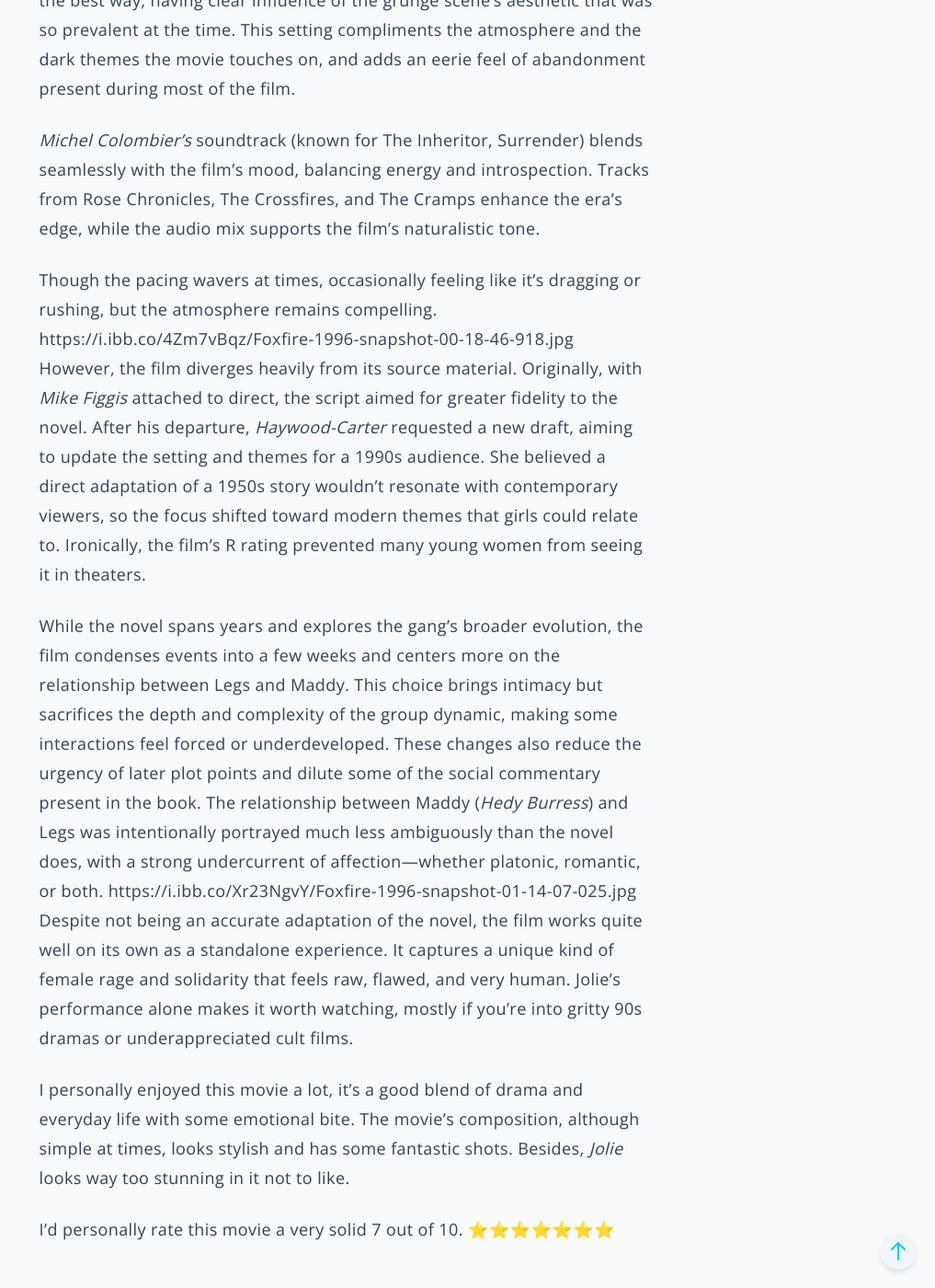
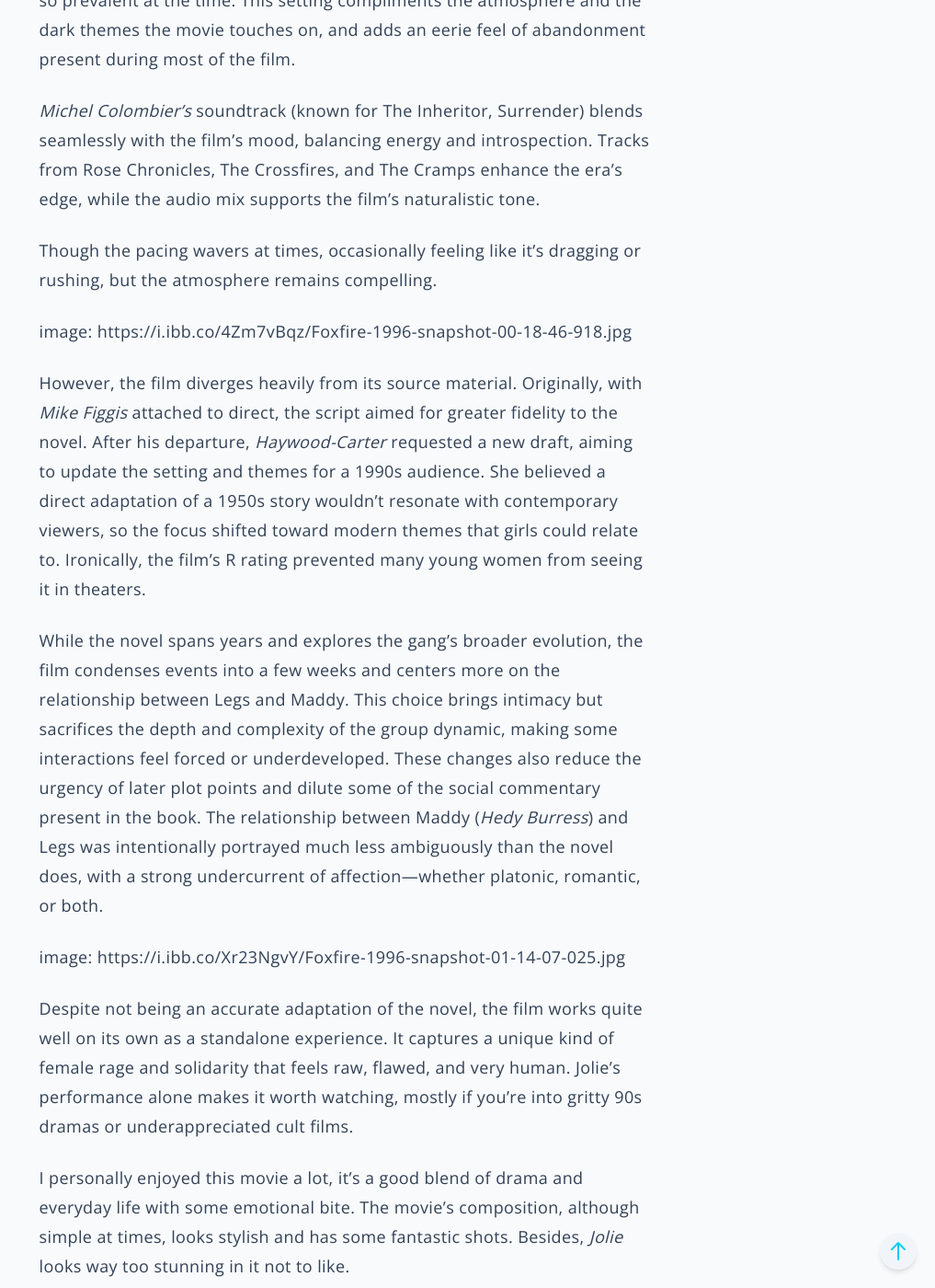
Before and after one commit to KanbeiKuroda/q7m_s9xv4kz8r2b1t6_dwpf0hlj, a Jekyll site: the page built from _posts/2025-05-13-foxfire.md, in a window 1280 px wide and 1400 px high, scrolled down 1096 px. Shown: the whole window at 92% size, without its empty margins (263-1280 px from the left). Built offline with Jekyll 4.4.1, drawn with Linux system fonts in a browser that asks for light colours; some of the changed text lies outside the part shown.

Commit message:
Update 2025-05-13-foxfire.md

```diff
--- a/_posts/2025-05-13-foxfire.md
+++ b/_posts/2025-05-13-foxfire.md
@@ -3,27 +3,31 @@ title: "Foxfire (1996) Review"
 date: 2025-05-13
 image: https://i.ibb.co/0jPLt8rg/MV5-BMDFk-ZWEw-Mj-At-Y2-E4-MC00-Mj-U5-LTlk-Nzgt-ZWM4-ZTVh-Zjhh-M2-Ez-Xk-Ey-Xk-Fqc-Gde-QXVy-Njc3-Mj-Q.jpg
 layout: post
+tags: film reviews, angelina jolie, annette haywood carter
 author: Alexander Delacroix
 ---
-tags: [film reviews, angelina jolie]
-
 **Foxfire** is *Annette Haywood-Carter’s* first feature, made two years after her debut with **The Foot Shooting** Party, a short film starring *Leonardo DiCaprio* and *Bradley Gregg*. The story follows five girls who form a bond after a mysterious drifter helps them confront a teacher’s misconduct. This outsider quickly becomes the catalyst for the group’s formation, pushing them to stand up for themselves in her own unique way.
 It marks the first screen adaptation of *Joyce Carol Oates’s* 1993 novel «Foxfire: Confessions of a Girl Gang».
-https://i.ibb.co/nqC5vpvP/Foxfire-1996-snapshot-00-58-19-048.jpg
+
+image: https://i.ibb.co/nqC5vpvP/Foxfire-1996-snapshot-00-58-19-048.jpg
 
 Though **Foxfire** isn’t perfect, it leaves a strong visual and emotional impression. The film’s main strength is a strong cast that delivers very solid performances across the board, with *Angelina Jolie’s* portrayal of Legs standing out as a magnetic mix of strength and vulnerability—she commands attention in every scene, yet you can feel the weight of her past dragging just beneath the surface. The direction delivers some striking visual choices, capturing the raw tension and quiet intimacy between characters with confidence. The composition of the film screams nineties in the best way, having clear influence of the grunge scene’s aesthetic that was so prevalent at the time. This setting compliments the atmosphere and the dark themes the movie touches on, and adds an eerie feel of abandonment present during most of the film.
 
 *Michel Colombier’s* soundtrack (known for The Inheritor, Surrender) blends seamlessly with the film’s mood, balancing energy and introspection. Tracks from Rose Chronicles, The Crossfires, and The Cramps enhance the era’s edge, while the audio mix supports the film’s naturalistic tone.
 
 Though the pacing wavers at times, occasionally feeling like it’s dragging or rushing, but the atmosphere remains compelling.
-https://i.ibb.co/4Zm7vBqz/Foxfire-1996-snapshot-00-18-46-918.jpg
+
+image: https://i.ibb.co/4Zm7vBqz/Foxfire-1996-snapshot-00-18-46-918.jpg
+
 However, the film diverges heavily from its source material. Originally, with *Mike Figgis* attached to direct, the script aimed for greater fidelity to the novel. After his departure, *Haywood-Carter* requested a new draft, aiming to update the setting and themes for a 1990s audience. She believed a direct adaptation of a 1950s story wouldn’t resonate with contemporary viewers, so the focus shifted toward modern themes that girls could relate to. Ironically, the film’s R rating prevented many young women from seeing it in theaters.
 
 While the novel spans years and explores the gang’s broader evolution, the film condenses events into a few weeks and centers more on the relationship between Legs and Maddy. This choice brings intimacy but sacrifices the depth and complexity of the group dynamic, making some interactions feel forced or underdeveloped. These changes also reduce the urgency of later plot points and dilute some of the social commentary present in the book.
 The relationship between Maddy (*Hedy Burress*) and Legs was intentionally portrayed much less ambiguously than the novel does, with a strong undercurrent of affection—whether platonic, romantic, or both.
-https://i.ibb.co/Xr23NgvY/Foxfire-1996-snapshot-01-14-07-025.jpg
+
+image: https://i.ibb.co/Xr23NgvY/Foxfire-1996-snapshot-01-14-07-025.jpg
+
 Despite not being an accurate adaptation of the novel, the film works quite well on its own as a standalone experience. It captures a unique kind of female rage and solidarity that feels raw, flawed, and very human. Jolie’s performance alone makes it worth watching, mostly if you’re into gritty 90s dramas or underappreciated cult films.
 
 I personally enjoyed this movie a lot, it’s a good blend of drama and everyday life with some emotional bite. The movie’s composition, although simple at times, looks stylish and has some fantastic shots. Besides, *Jolie* looks way too stunning in it not to like.
 
-I’d personally rate this movie a very solid 7 out of 10. ⭐⭐⭐⭐⭐⭐⭐
+I’d rate this movie a very solid 7 out of 10. ⭐⭐⭐⭐⭐⭐⭐
```
